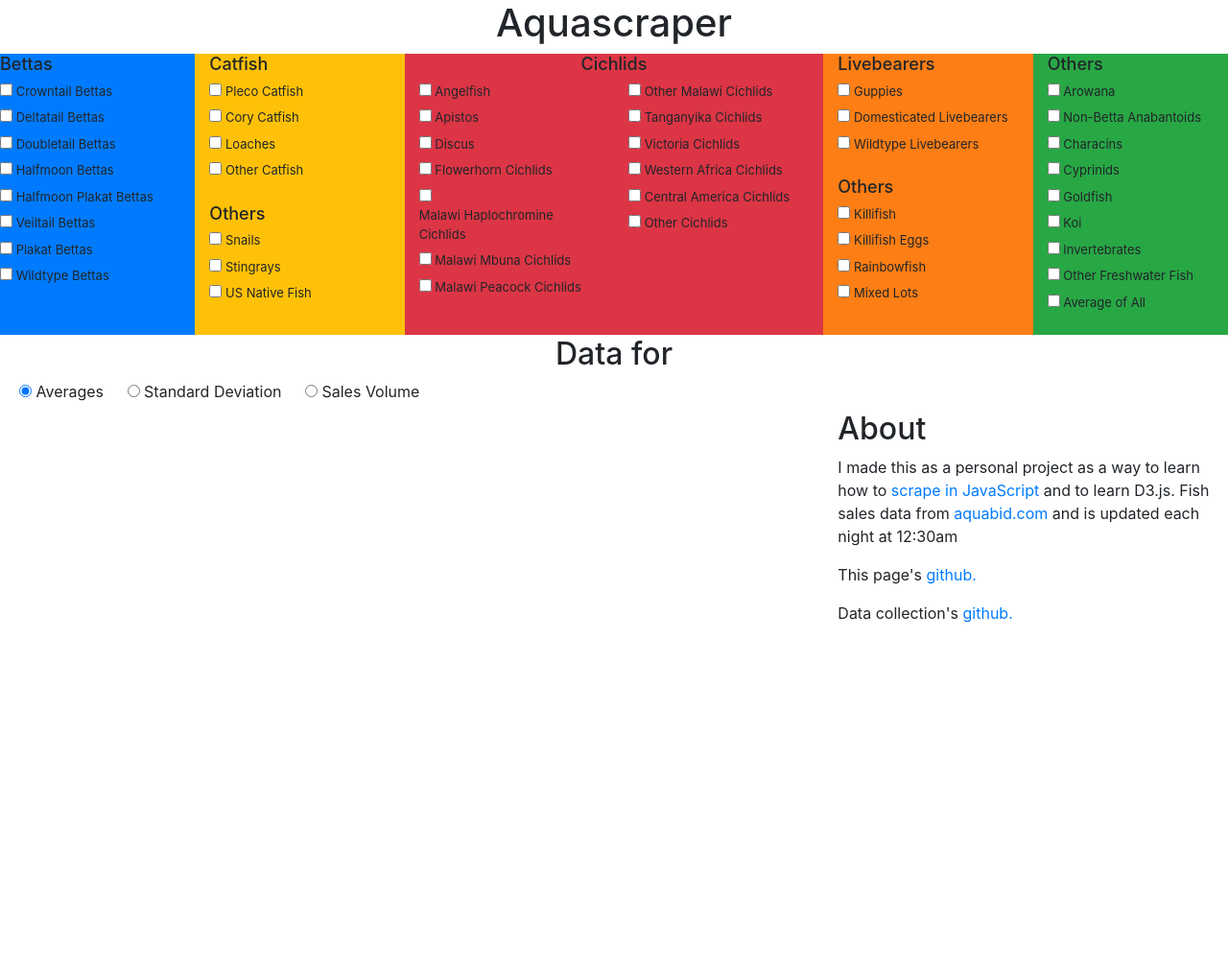
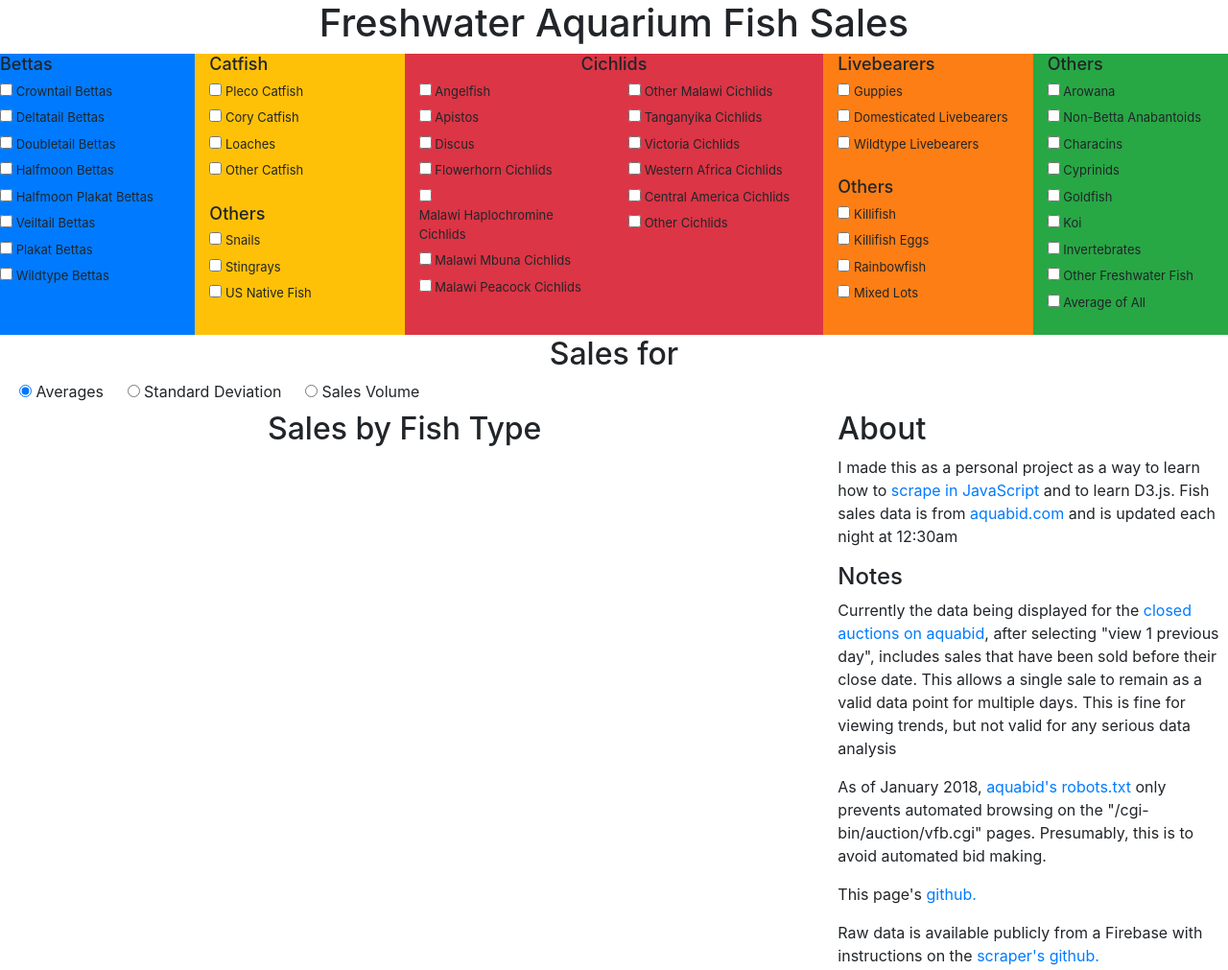
Before and after one commit to nodes777/aquadisplay, a website: page index.html in a window 1280 px wide. Shown: the whole page at 96% size. Before the commit the page ends 800 px from the top, so only its background shows below. Drawn offline with nearby package versions, Linux system fonts and the light colour scheme; a script that the page names is missing.

Commit message:
updates readme, adjusts About in html

```diff
--- a/index.html
+++ b/index.html
@@ -22,7 +22,7 @@
   </head>
   <body>
   	<div class="col-md-12">
-  		<h1 class="text-center">Aquascraper</h1>
+  		<h1 class="text-center">Freshwater Aquarium Fish Sales</h1>
   	</div>
       <div class="row checkboxes" id="checkBoxesDiv">
             <div class="col-md-2 bettas">
@@ -196,7 +196,7 @@
     <div class="row">
       <div class="col-md-12" id="lineGraph"></div>
     </div>
-        <h2 class="text-center" id="currentDay">Data for </h2>
+        <h2 class="text-center" id="currentDay">Sales for </h2>
   <div class="row ">
   	<div class="col-md-12" id="firstGraph">
         <label for="averageRadio" class='radio-inline'>
@@ -212,13 +212,17 @@
   </div>
     <div class="row ">
       <div class="col-md-8" id="secondGraph">
+      <h2 class="text-center">Sales by Fish Type</h2>
               <div id="drop"></div>
       </div>
       <div class="col-md-4" id="explanation">
         <h2>About</h2>
-        <p>I made this as a personal project as a way to learn how to <a href="https://medium.com/@Tnodes/all-i-wanted-to-do-is-scrape-in-javascript-c329c8e757e3"> scrape in JavaScript</a> and to learn D3.js. Fish sales data from <a href="https://aquabid.com"> aquabid.com</a> and is updated each night at 12:30am</p>
+        <p>I made this as a personal project as a way to learn how to <a href="https://medium.com/@Tnodes/all-i-wanted-to-do-is-scrape-in-javascript-c329c8e757e3"> scrape in JavaScript</a> and to learn D3.js. Fish sales data is from <a href="https://aquabid.com"> aquabid.com</a> and is updated each night at 12:30am</p>
+        <h4>Notes</h4>
+        <p>Currently the data being displayed for the <a href="http://www.aquabid.com/cgi-bin/auction/closed.cgi">closed auctions on aquabid</a>, after selecting "view 1 previous day", includes sales that have been sold before their close date. This allows a single sale to remain as a valid data point for multiple days. This is fine for viewing trends, but not valid for any serious data analysis</p>
+        <p>As of January 2018, <a href="http://www.aquabid.com/robots.txt">aquabid's robots.txt</a> only prevents automated browsing on the "/cgi-bin/auction/vfb.cgi" pages. Presumably, this is to avoid automated bid making.</p>
         <p>This page's <a href="https://github.com/nodes777/aquadisplay">github.</a></p>
-        <p>Data collection's <a href="https://github.com/nodes777/aquascraper">github.</a></p>
+        <p>Raw data is available publicly from a Firebase with instructions on the <a href="https://github.com/nodes777/aquascraper">scraper's github.</a></p>
       </div>
   </body>
 </html>
```
Also changed, not shown: todo.md (+1 -1 lines), readme.md.
